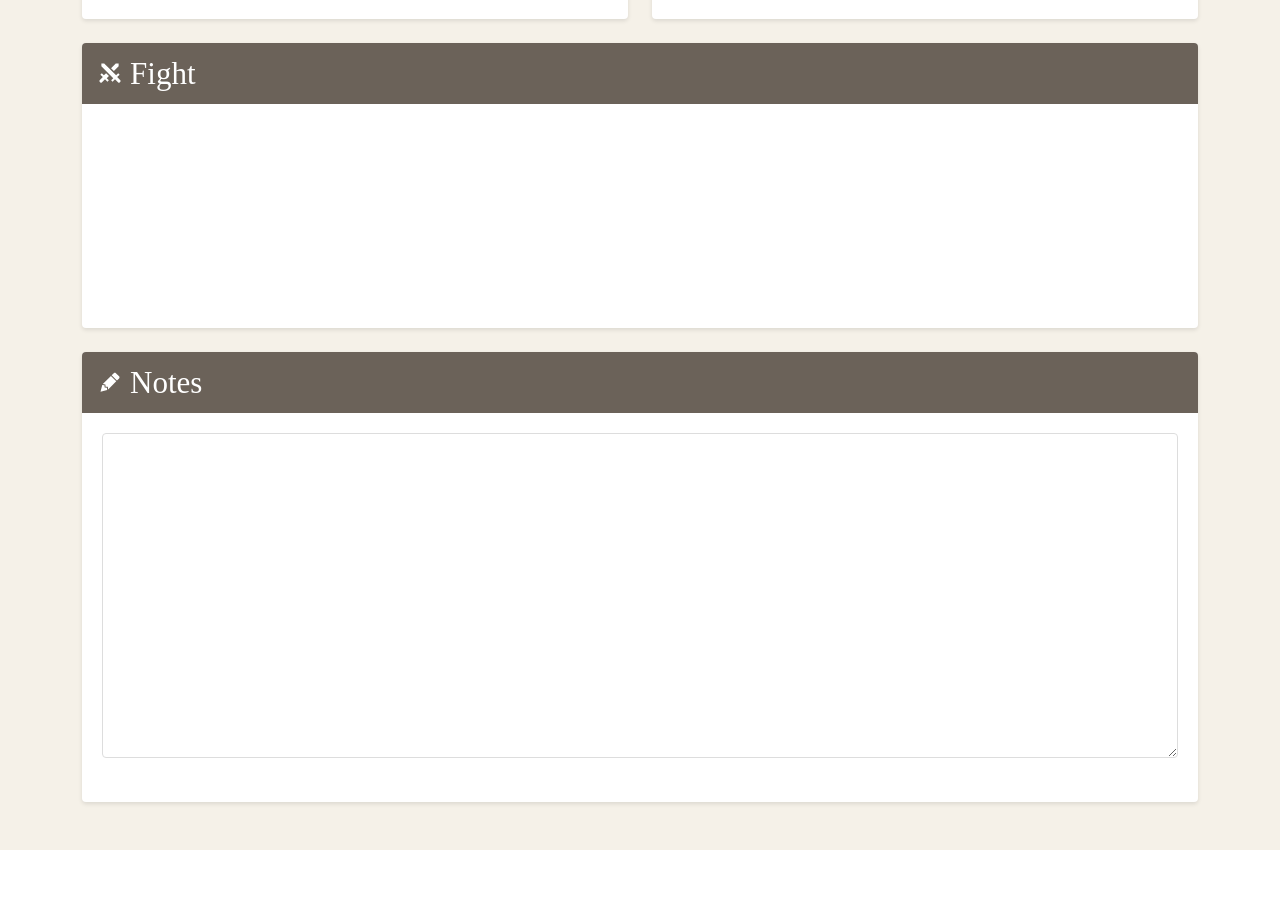
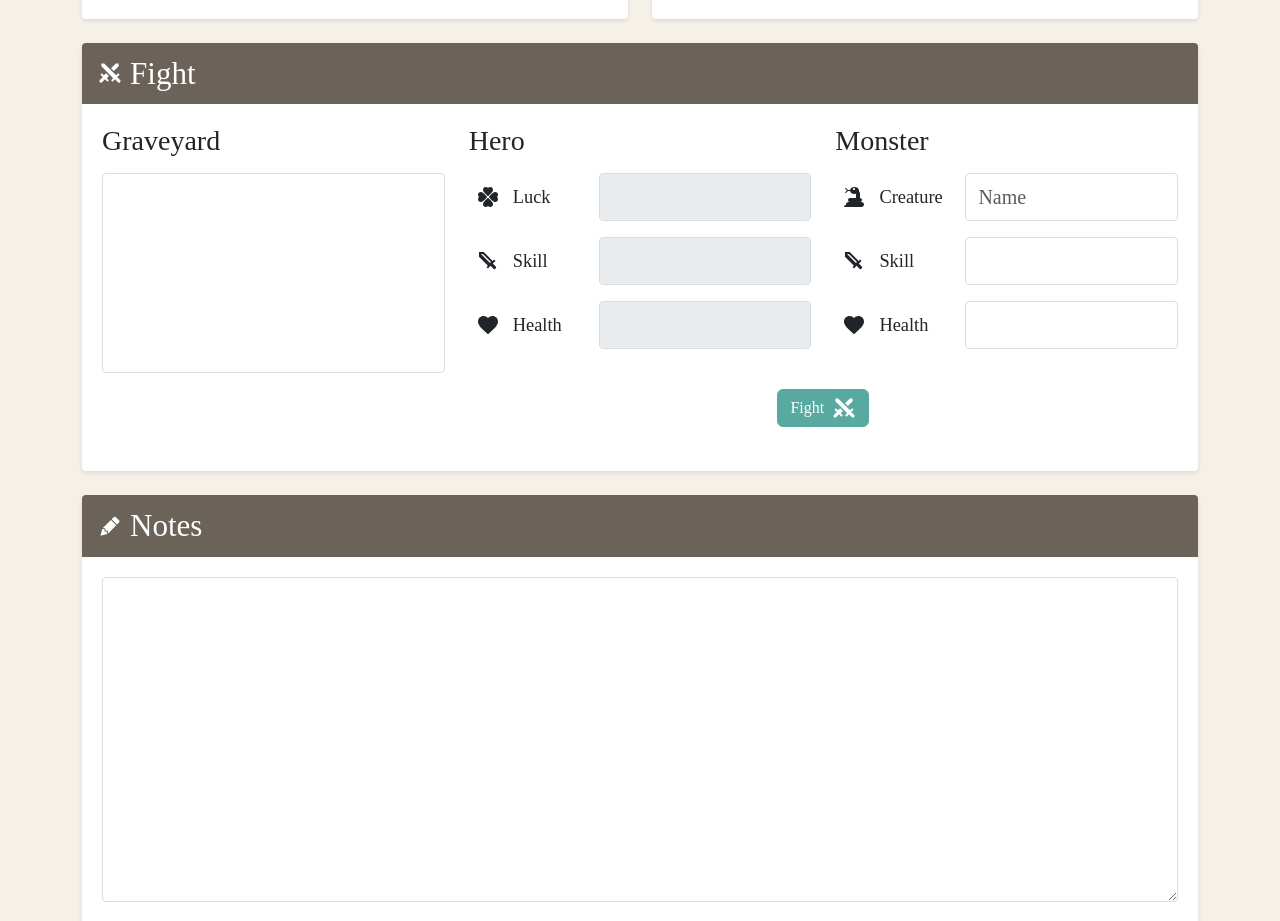
Before and after one commit to dialex/fnf-companion, a React (Vite) app: page / in a window 1280 px wide. Shown: the part 1020-1941 px from the top of the page. Before the commit the page ends 1870 px from the top, so only its background shows below. Built offline with nearby package versions, Linux system fonts and the light colour scheme; the HTML template or start-up script is replaced by a standard one; a web font is replaced by a local one.

Commit message:
feat: add basic layout of the fight section (part 1)

```diff
--- a/src/App.jsx
+++ b/src/App.jsx
@@ -7,7 +7,7 @@ import {
   mdiAccount,
   mdiClover,
   mdiHandCoin,
-  mdiHandExtended,
+  mdiSnake,
   mdiFoodApple,
   mdiBagPersonalPlus,
   mdiSilverwareForkKnife,
@@ -46,6 +46,15 @@ function App() {
   const [transactionObject, setTransactionObject] = useState('');
   const [transactionCost, setTransactionCost] = useState('');
   const [notes, setNotes] = useState('');
+  const [monsterSkill, setMonsterSkill] = useState('');
+  const [monsterHealth, setMonsterHealth] = useState('');
+  const [monsterCreature, setMonsterCreature] = useState('');
+  const [graveyard, setGraveyard] = useState('');
+  const [showUseLuck, setShowUseLuck] = useState(false);
+  const [isFighting, setIsFighting] = useState(false);
+  const [fightResult, setFightResult] = useState(null);
+  const [heroDiceRolls, setHeroDiceRolls] = useState(null);
+  const [monsterDiceRolls, setMonsterDiceRolls] = useState(null);
   const [showLanguageSelect, setShowLanguageSelect] = useState(false);
   const [navbarExpanded, setNavbarExpanded] = useState(false);
   const [isLocked, setIsLocked] = useState(false);
@@ -1101,7 +1110,154 @@ function App() {
                 </h2>
               </div>
               <div className="section-content">
-                {/* Fight section - empty for now */}
+                <div className="row gx-4">
+                  <div className="col-12 col-md-4 d-flex flex-column">
+                    <h3 className="heading mb-3">{t('fight.graveyard')}</h3>
+                    <textarea
+                      className="content field-input form-control flex-grow-1"
+                      value={graveyard}
+                      readOnly
+                      style={{ resize: 'none' }}
+                    />
+                  </div>
+                  <div className="col-12 col-md-4 d-flex flex-column">
+                    <h3 className="heading mb-3">{t('fight.hero')}</h3>
+                    <div className="field-group">
+                      <div className="field-icon">
+                        <Icon path={mdiClover} size={1} />
+                      </div>
+                      <label className="content field-label">
+                        {t('fields.luck')}
+                      </label>
+                      <input
+                        type="number"
+                        className="content field-input form-control"
+                        value={luck || ''}
+                        readOnly
+                        disabled
+                      />
+                    </div>
+                    <div className="field-group">
+                      <div className="field-icon">
+                        <Icon path={mdiSword} size={1} />
+                      </div>
+                      <label className="content field-label">
+                        {t('fields.skill')}
+                      </label>
+                      <input
+                        type="number"
+                        className="content field-input form-control"
+                        value={skill || ''}
+                        readOnly
+                        disabled
+                      />
+                    </div>
+                    <div className="field-group">
+                      <div className="field-icon">
+                        <Icon path={mdiHeart} size={1} />
+                      </div>
+                      <label className="content field-label">
+                        {t('fields.health')}
+                      </label>
+                      <input
+                        type="number"
+                        className="content field-input form-control"
+                        value={health || ''}
+                        readOnly
+                        disabled
+                      />
+                    </div>
+                  </div>
+                  <div className="col-12 col-md-4 d-flex flex-column">
+                    <h3 className="heading mb-3">{t('fight.monster')}</h3>
+                    <div className="field-group">
+                      <div className="field-icon">
+                        <Icon path={mdiSnake} size={1} />
+                      </div>
+                      <label className="content field-label">
+                        {t('fight.creature')}
+                      </label>
+                      <input
+                        type="text"
+                        className="content field-input form-control"
+                        placeholder={t('fight.creaturePlaceholder')}
+                        value={monsterCreature}
+                        onChange={(e) => setMonsterCreature(e.target.value)}
+                      />
+                    </div>
+                    <div className="field-group">
+                      <div className="field-icon">
+                        <Icon path={mdiSword} size={1} />
+                      </div>
+                      <label className="content field-label">
+                        {t('fields.skill')}
+                      </label>
+                      <input
+                        type="number"
+                        className="content field-input form-control"
+                        min="0"
+                        value={monsterSkill}
+                        onChange={(e) =>
+                          handleNumberChange(setMonsterSkill, e.target.value)
+                        }
+                      />
+                    </div>
+                    <div className="field-group">
+                      <div className="field-icon">
+                        <Icon path={mdiHeart} size={1} />
+                      </div>
+                      <label className="content field-label">
+                        {t('fields.health')}
+                      </label>
+                      <input
+                        type="number"
+                        className="content field-input form-control"
+                        min="0"
+                        value={monsterHealth}
+                        onChange={(e) =>
+                          handleNumberChange(setMonsterHealth, e.target.value)
+                        }
+                      />
+                    </div>
+                  </div>
+                </div>
+                <div className="row gx-4 mt-3">
+                  <div className="col-md-8 offset-md-4 d-flex gap-2 justify-content-center">
+                    <button
+                      type="button"
+                      className="btn btn-primary d-flex align-items-center gap-2"
+                      disabled={
+                        !monsterCreature.trim() ||
+                        !monsterSkill ||
+                        !monsterHealth ||
+                        parseInt(monsterSkill) <= 0 ||
+                        parseInt(monsterHealth) <= 0
+                      }
+                      onClick={() => {
+                        // TODO: Implement fight logic
+                        setShowUseLuck(true);
+                      }}
+                    >
+                      {t('fight.fight')}
+                      <Icon path={mdiSwordCross} size={1} />
+                    </button>
+                    {showUseLuck && (
+                      <button
+                        type="button"
+                        className="btn btn-secondary"
+                        disabled={
+                          !monsterCreature.trim() ||
+                          !monsterSkill ||
+                          !monsterHealth ||
+                          parseInt(monsterSkill) <= 0 ||
+                          parseInt(monsterHealth) <= 0
+                        }
+                      >
+                        {t('fight.useLuck')}
+                      </button>
+                    )}
+                  </div>
+                </div>
               </div>
             </section>
           </div>
--- a/src/translations/en.json
+++ b/src/translations/en.json
@@ -55,5 +55,14 @@
     "buy": "Buy",
     "objectPlaceholder": "Object",
     "added": "Bought"
+  },
+  "fight": {
+    "graveyard": "Graveyard",
+    "hero": "Hero",
+    "monster": "Monster",
+    "creature": "Creature",
+    "creaturePlaceholder": "Name",
+    "fight": "Fight",
+    "useLuck": "Use luck"
   }
 }
--- a/src/translations/pt.json
+++ b/src/translations/pt.json
@@ -55,5 +55,14 @@
     "buy": "Comprar",
     "objectPlaceholder": "Objeto",
     "added": "Comprado"
+  },
+  "fight": {
+    "graveyard": "Cemitério",
+    "hero": "Herói",
+    "monster": "Monstro",
+    "creature": "Criatura",
+    "creaturePlaceholder": "Nome",
+    "fight": "Combater",
+    "useLuck": "Usar sorte"
   }
 }
```
